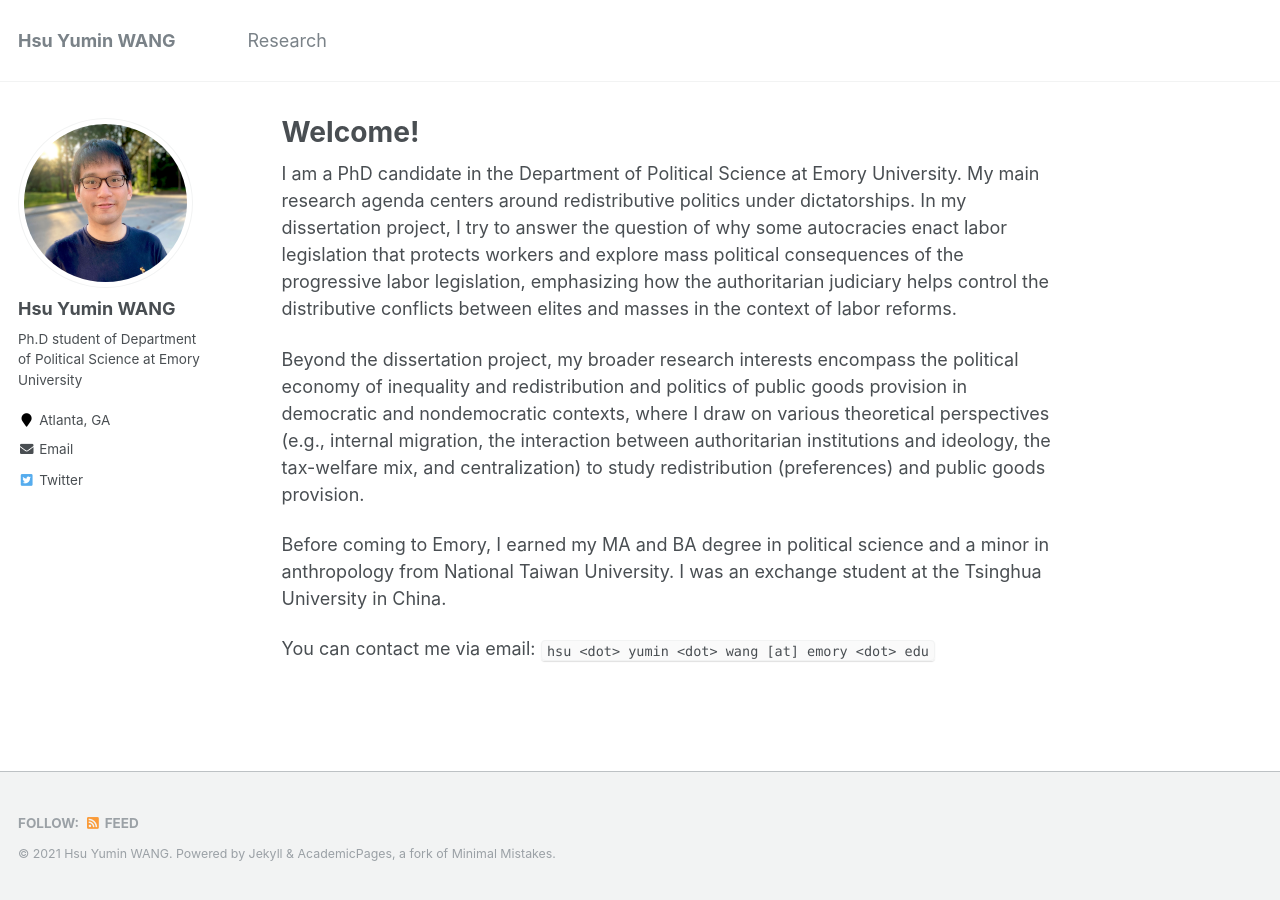
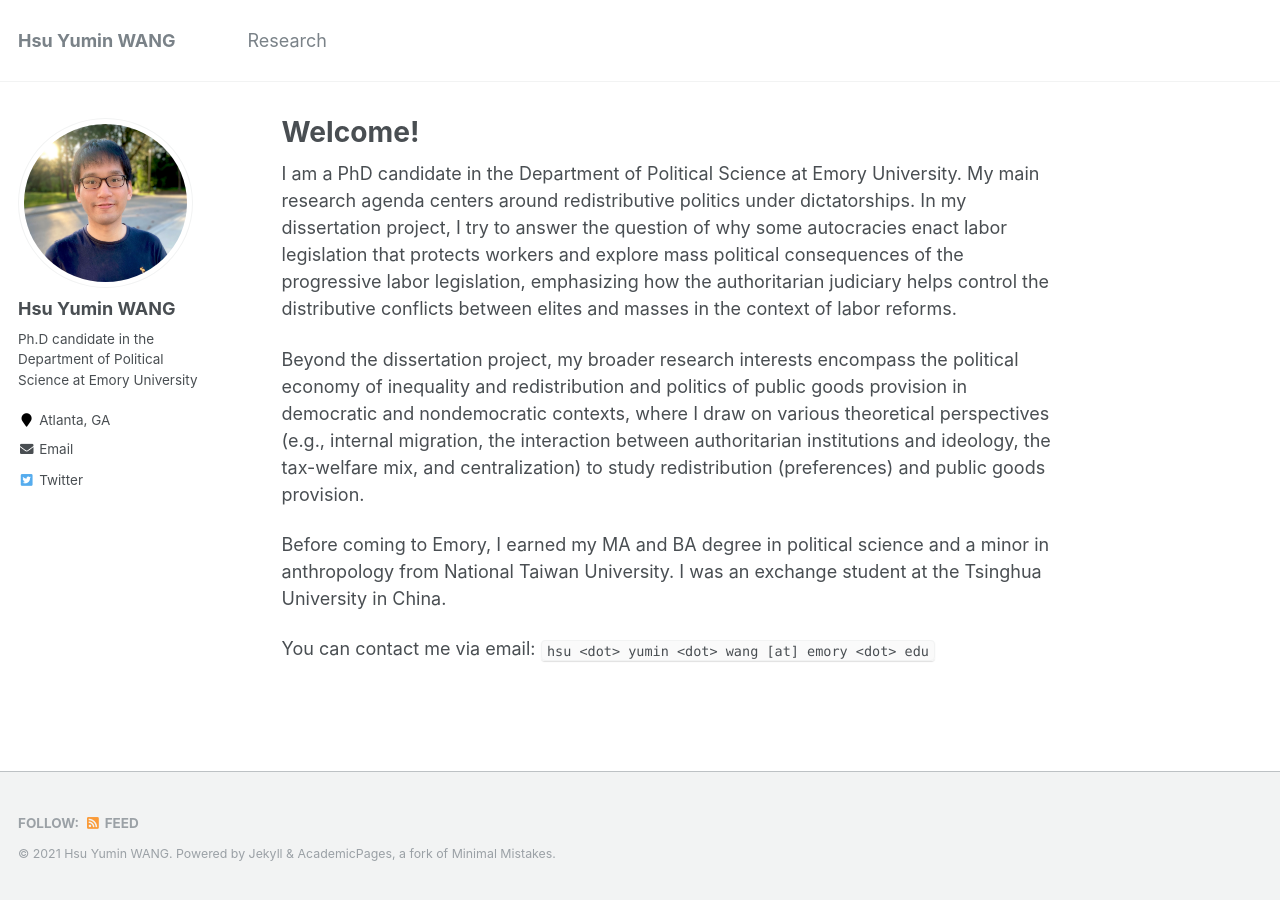
Before and after one commit to hsuyumin/hsuyumin.github.io, a Jekyll site: the page built from _pages/about.md, in a window 1280 px wide. Built offline with Jekyll 4.4.1, drawn with Linux system fonts in a browser that asks for light colours.

Commit message:
Update _config.yml

```diff
--- a/_config.yml
+++ b/_config.yml
@@ -82,7 +82,7 @@ analytics:
 author:
   name             : "Hsu Yumin WANG"
   avatar           : "profile.jpg"
-  bio              : "Ph.D student of Department of Political Science at Emory University"
+  bio              : "Ph.D candidate in the Department of Political Science at Emory University"
   location         : "Atlanta, GA"
   employer         :
   pubmed           : #"https://www.ncbi.nlm.nih.gov/pubmed/?term=john+snow"
```
